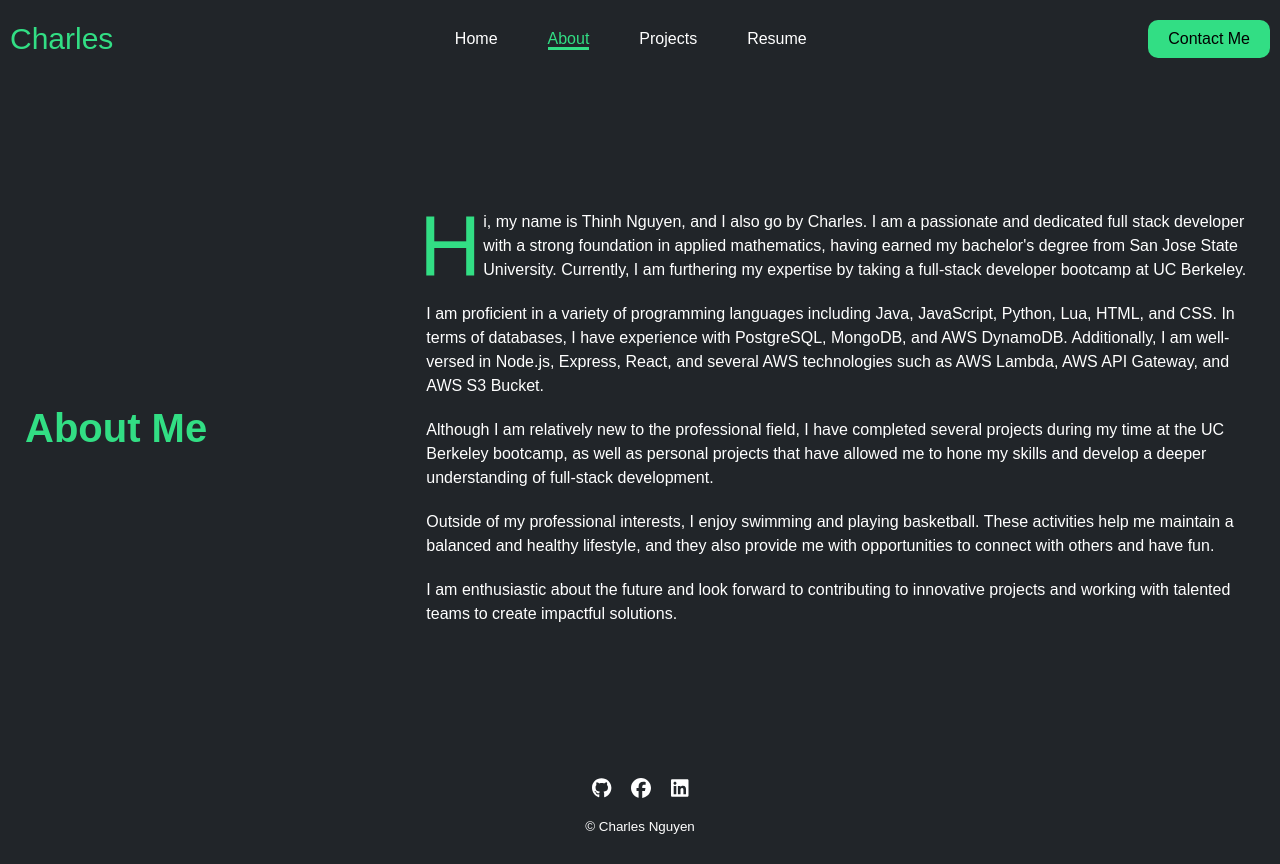
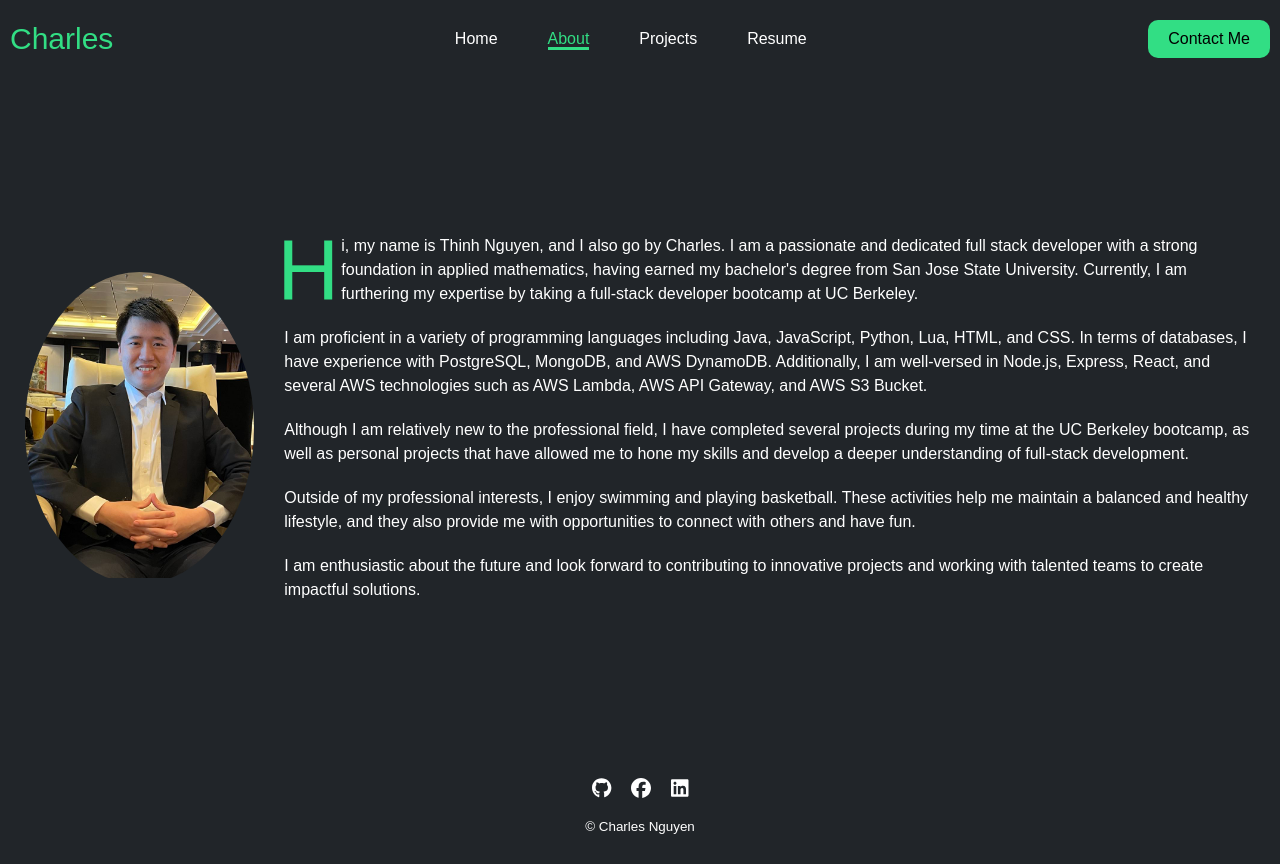
Before and after one commit to swe-thinhnguyen1701/portfolio-v2, a React (Vite) app: page /About in a window 1280 px wide. Built offline with nearby package versions, Linux system fonts and the light colour scheme.

Commit message:
add my avatar

```diff
--- a/src/index.css
+++ b/src/index.css
@@ -395,6 +395,17 @@ nav .list-inline .highlight {
   margin-right: .3em;
 }
 
+.about-me-heading{
+  width: 300px;
+  border-radius: 50%;
+  overflow: hidden;
+  margin-bottom: 30px;
+}
+
+.about-me-heading .img{
+  width: 100%;
+}
+
 @media screen and (min-width: 1024px) {
   .about-me {
     flex-direction: row;
@@ -409,6 +420,12 @@ nav .list-inline .highlight {
 
   .about-me p {
     font-size: 1.6rem;
+  }
+
+  .about-me-heading{
+    width: 600px;
+    margin-bottom: 0;
+    margin-right: 30px;
   }
 }
 
--- a/src/pages/About.jsx
+++ b/src/pages/About.jsx
@@ -1,9 +1,11 @@
 /* eslint-disable react/no-unescaped-entities */
-function About() {
+import myAvatar from "../images/my-avatar.jpeg";
+
+function About () {
     return (
         <section className="about-me section">
             <div className="about-me-heading">
-                <h3>About Me</h3>
+                <img src={myAvatar} alt="my avatar" className="img"/>
             </div>
             <div className="about-me-content">
                 <p className="first-p">Hi, my name is Thinh Nguyen, and I also go by Charles. I am a passionate and dedicated full stack developer with a strong foundation in applied mathematics, having earned my bachelor's degree from San Jose State University. Currently, I am furthering my expertise by taking a full-stack developer bootcamp at UC Berkeley.
```
Also changed, not shown: src/images/my-avatar.jpeg (added).
